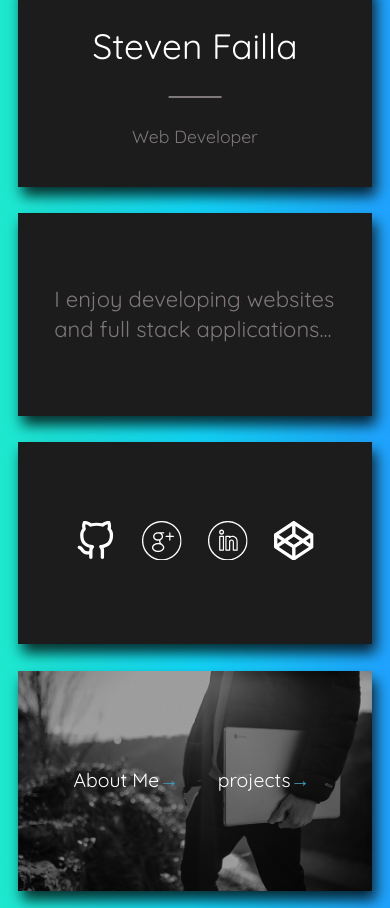
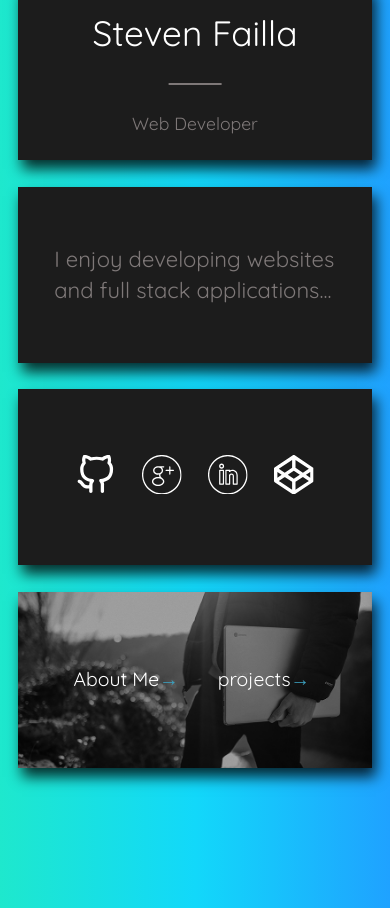
Before and after one commit to Sfailla/portfolio-website, a website with bundled scripts: page index.html in a window 390 px wide. Shown: the part 916-1824 px from the top of the page. Built offline with nearby package versions, Linux system fonts and the light colour scheme.

Commit message:
fixed grid issue where buttons would disappear in mobile view

```diff
--- a/index.html
+++ b/index.html
@@ -276,8 +276,8 @@
                 <div class="projects__card">
                     <div class="projects__card-container">
                         <div class="projects__card-upper">
-                        <img src="img/nightlife-app-desktop-1.png" alt="todo app" class="projects__desktop-img">
-                        <img src="img/nightlife-mobile-final.png" alt="project-picture-1" class="projects__mobile-img">
+                        <img src="img/nightlife-mobile-final.png" alt="todo app" class="projects__desktop-img">
+                        <img src="img/nightlife-mobile-laptop.png" alt="project-picture-1" class="projects__mobile-img">
                     </div>
                     <div class="projects__card-body">
                         <div class="projects__title card-title">
--- a/sass/layout/_about.scss
+++ b/sass/layout/_about.scss
@@ -5,12 +5,16 @@
 .about {
 	font-family: $font-primary;
 	padding: 10rem 2rem;
-	background: linear-gradient(to right, $color-light-blue, $color-med-blue, $color-dark-blue);
+	background: linear-gradient(
+		to right,
+		$color-light-blue,
+		$color-med-blue,
+		$color-dark-blue
+	);
 	grid-column: full / full;
 	&__heading {
 		padding: 0 0 10rem 0;
 	}
-
 	// GRID CONTAINER
 	&__container {
 		max-width: 100rem;
@@ -22,10 +26,9 @@
 		backface-visibility: hidden;
 		@media (max-width: 56.25em) {
 			grid-template-columns: 1fr;
-			grid-template-rows: repeat(7, 10rem) 12rem;
+			grid-template-rows: repeat(4, 20rem) auto;
 		}
 	}
-
 	// NAME CARD
 	&__main-card {
 		grid-column: 1 / 3;
@@ -44,9 +47,8 @@
 		}
 		@media (max-width: 56.25em) {
 			grid-column: 1 / 2;
-			grid-row: 1 / 3;
+			grid-row: 1 / 2;
 		}
-
 		&--name {
 			color: $color-flat-blue;
 			font-size: 4rem;
@@ -80,11 +82,9 @@
 			text-align: center;
 		}
 	}
-
 	// SUB TITLE CARD
 	&__subheading-card {
 		background: $color-grey-dark;
-
 		grid-column: 3 / 5;
 		display: flex;
 		justify-content: center;
@@ -100,7 +100,6 @@
 			display: inline-block;
 			width: 32rem;
 		}
-
 		&--text {
 			font-size: 2.5rem;
 			color: $color-grey-text;
@@ -108,10 +107,9 @@
 
 		@media (max-width: 56.25em) {
 			grid-column: 1 / 2;
-			grid-row: 3 / 5;
+			grid-row: 2 / 3;
 		}
 	}
-
 	// SOCIAL ICON CARD
 	&__social-card {
 		background: $color-grey-dark;
@@ -122,7 +120,7 @@
 		box-shadow: $boxes-box-shadow;
 		@media (max-width: 56.25em) {
 			grid-column: 1 / 2;
-			grid-row: 5 / 7;
+			grid-row: 3 / 4;
 		}
 	}
 	&__icon-wrapper {
@@ -138,7 +136,6 @@
 	&__social-card:hover svg {
 		fill: $color-flat-blue;
 	}
-
 	// ALL ICONS IN ABOUT ME SECTION
 	&__icon {
 		&--linkden-svg,
@@ -151,7 +148,6 @@
 				transform: scale(1.2);
 			}
 		}
-
 		// ABOUT ME CLOSE ICON
 		&--close {
 			width: 3.5rem;
@@ -202,7 +198,7 @@
 			}
 			@media (max-width: 56.25em) {
 				min-width: 100%;
-				height: 100%;
+				height: 20rem;
 				margin: 0 auto;
 			}
 		}
@@ -210,10 +206,10 @@
 	&__intro span {
 		color: $color-flat-blue;
 	}
-
 	// IMAGE AND BUTTON CARD
 	&__image-card {
 		background: $color-grey-dark;
+
 		grid-column: 1 / 5;
 		grid-row: 3 / 5;
 		display: grid;
@@ -228,7 +224,7 @@
 		}
 		@media (max-width: 56.25em) {
 			grid-column: 1 / 2;
-			grid-row: 7 / 9;
+			grid-row: 4 / 5;
 			grid-template-columns: 1fr;
 			grid-template-rows: 1fr;
 		}
@@ -249,13 +245,11 @@
 		}
 		& > a:not(:last-of-type) {
 			margin-right: 6rem;
-
 			@media (max-width: 28.13em) {
 				margin-right: 1rem;
 			}
 		}
 	}
-
 	// ABOUT ME CARD
 	&__about-card {
 		height: auto;
@@ -266,14 +260,12 @@
 		transform-origin: top;
 		transition: all .3s ease-in;
 		box-shadow: 0.5rem 1rem 1.5rem rgba(0, 0, 0, 0.8);
-
 		&:hover > .about__header-wrapper > .about__header,
 		&:hover > .about__footer {
 			transition: color .4s ease-in-out;
 			color: $color-flat-blue;
 		}
 	}
-
 	&__about-card.closed {
 		height: 0;
 		transform: scaleY(0);
@@ -284,7 +276,6 @@
 		padding-bottom: 2rem;
 		@include flexCenter(space-between, center);
 	}
-
 	&__header {
 		font-size: 2.5rem;
 		color: white;
@@ -292,7 +283,6 @@
 			cursor: pointer;
 		}
 	}
-
 	&__content {
 		width: 100%;
 		color: $color-grey-text;
```
